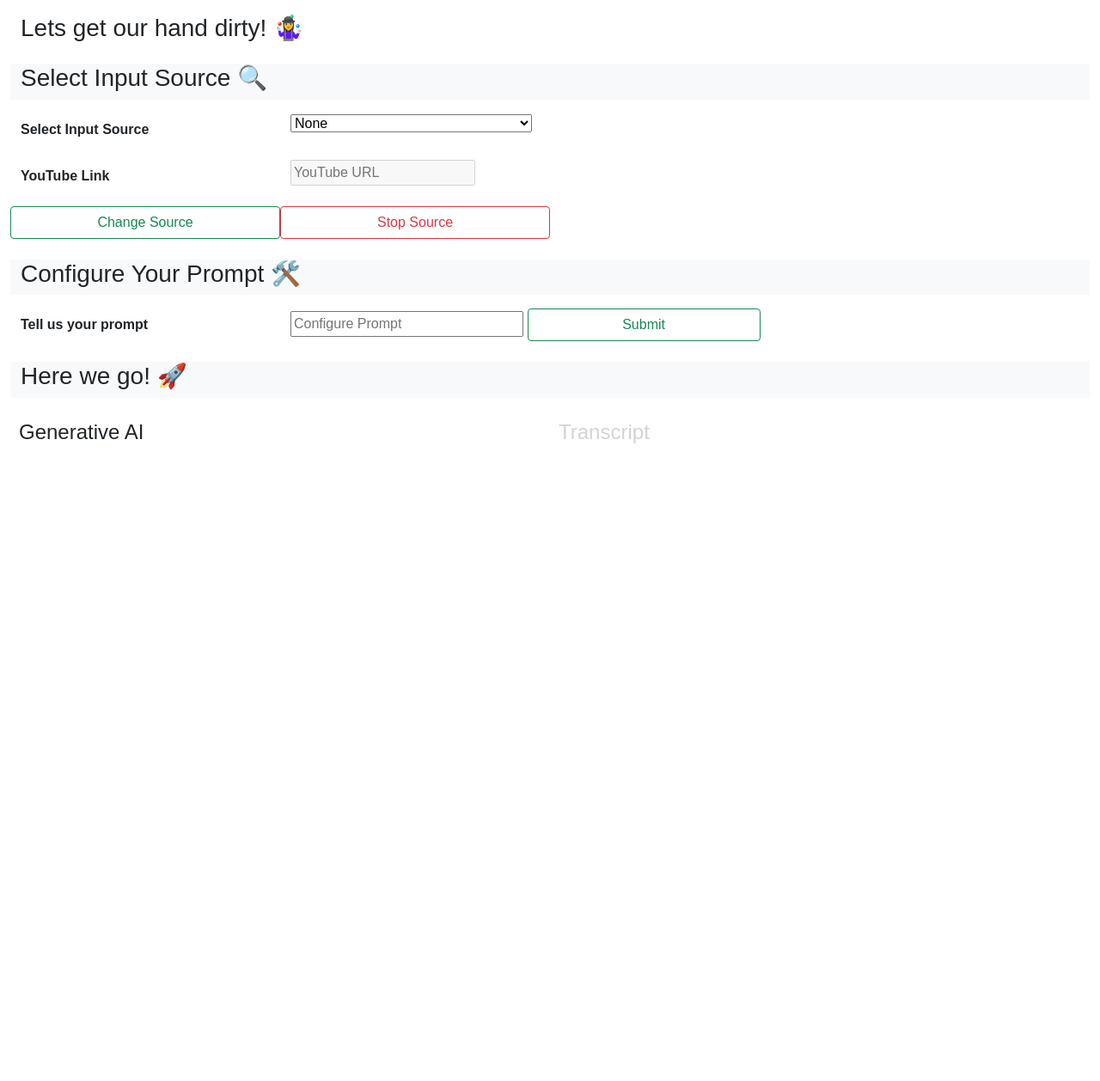
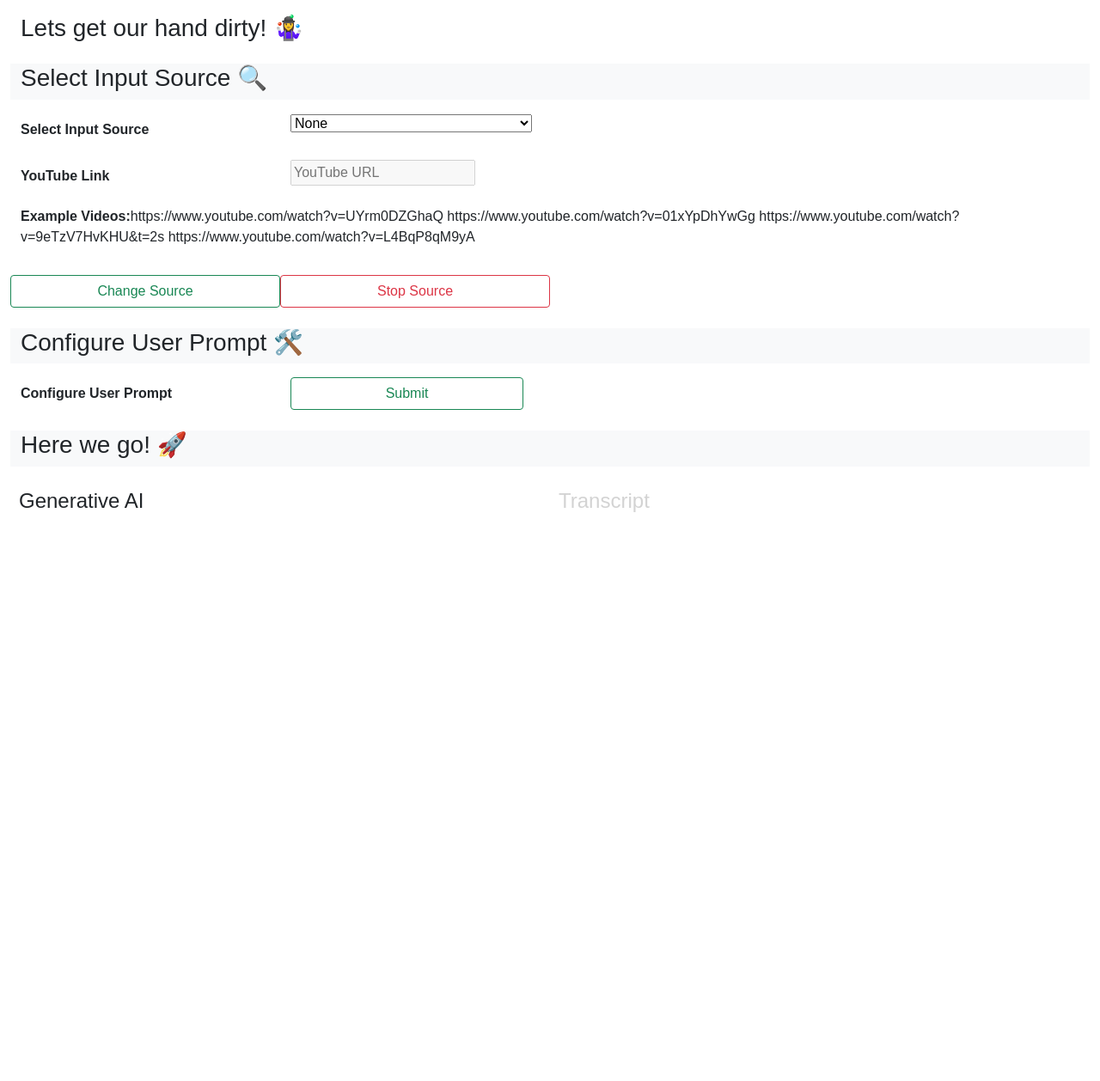
Before and after one commit to natehouk/flow-ai-hackathon-2023, a Django app: page / in a window 1280 px wide. Shown: the part 599-1857 px from the top of the page at 86% size. Before the commit the page ends 1115 px from the top, so only its background shows below. Run offline with Django 4.2, Linux system fonts and the light colour scheme.

Commit message:
Refactor

```diff
--- a/streaming/templates/stream.html
+++ b/streaming/templates/stream.html
@@ -97,6 +97,9 @@
           </div>
         </div>
         <div class="row mb-3">
+            <p><b>Example Videos:</b>https://www.youtube.com/watch?v=UYrm0DZGhaQ https://www.youtube.com/watch?v=01xYpDhYwGg https://www.youtube.com/watch?v=9eTzV7HvKHU&t=2s https://www.youtube.com/watch?v=L4BqP8qM9yA</p>
+        </div>
+        <div class="row mb-3">
           <button id="source" type="button" class="btn btn-outline-success btn-rounded col-sm-3">Change Source</button>
           <button id="sourceStop" type="button" class="btn btn-outline-danger btn-rounded col-sm-3">Stop Source</button>
         <div>
@@ -108,13 +111,12 @@
     <input id="sourceStop" type="button" value="Stop Source"> -->
     <!-- <input id="youtube-url" type="text" placeholder="YouTube URL" disabled> -->
     <div class="m-4">
-      <div class="row mb-3 bg-light"><h3>Configure Your Prompt 🛠️</h3></div>
+      <div class="row mb-3 bg-light"><h3>Configure User Prompt 🛠️</h3></div>
       <!-- <input type="text" id="prompt-input">
       <input id="prompt" type="button" value="Submit">   -->
       <div class="row mb-3">
-        <label class="col-sm-3 col-form-label"><b>Tell us your prompt</b></label>
+        <label class="col-sm-3 col-form-label"><b>Configure User Prompt</b></label>
         <div class="col-sm-8">
-          <input id="prompt-input" type="text" placeholder="Configure Prompt" class="col-sm-4">
           <input id="prompt" type="button" class="btn btn-outline-success btn-rounded col-sm-4" value="Submit">
         </div>
       </div>
```
